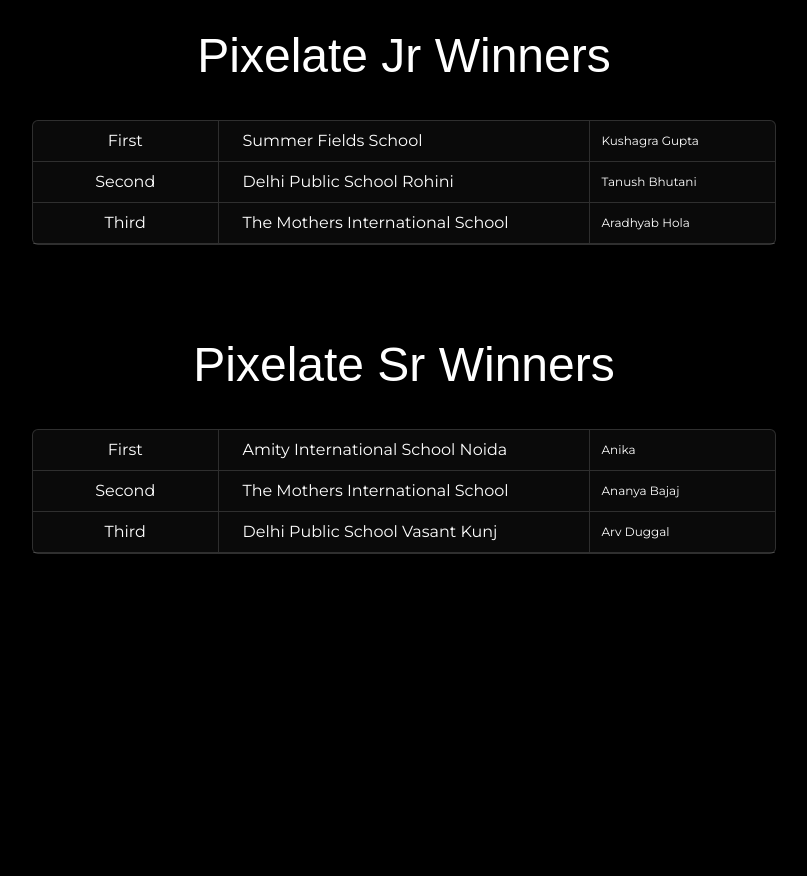
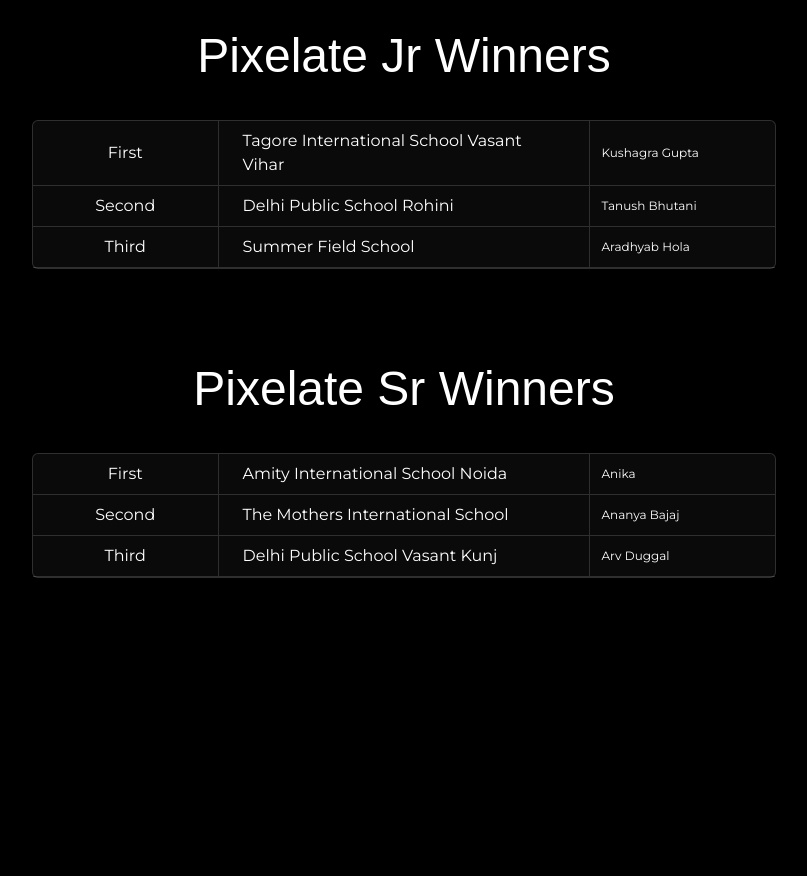
Before and after one commit to qubistt/website-2025, a Next.js app: page /events/results in a window 1280 px wide. Shown: the part 2620-3496 px from the top of the page, without its empty margins (236-1043 px from the left). Built offline with nearby package versions, Linux system fonts and the light colour scheme; a web font is replaced by a local one.

Commit message:
editing result

```diff
--- a/src/app/events/results/page.js
+++ b/src/app/events/results/page.js
@@ -231,7 +231,7 @@
                             <span>First</span>
                         </div>
                         <div className='w-2/5 md:w-1/2 px-3 md:px-6 py-2 border-r border-[rgba(255,255,255,0.15)] flex items-center'>
-                            <span>Summer Fields School</span>
+                            <span>Tagore International School Vasant Vihar</span>
                         </div>
                         <div className='w-2/5 md:w-1/4 flex flex-col gap-1 justify-center'>
                             <div className='px-3 my-1 text-xs'>Kushagra Gupta</div>
@@ -253,7 +253,7 @@
                             <span>Third</span>
                         </div>
                         <div className='w-2/5 md:w-1/2 px-3 md:px-6 py-2 border-r border-[rgba(255,255,255,0.15)] flex items-center'>
-                            <span>The Mothers International School</span>
+                            <span>Summer Field School</span>
                         </div>
                         <div className='w-2/5 md:w-1/4 flex flex-col gap-1 justify-center'>
                             <div className='px-3 my-1 text-xs'>Aradhyab Hola</div>
```
